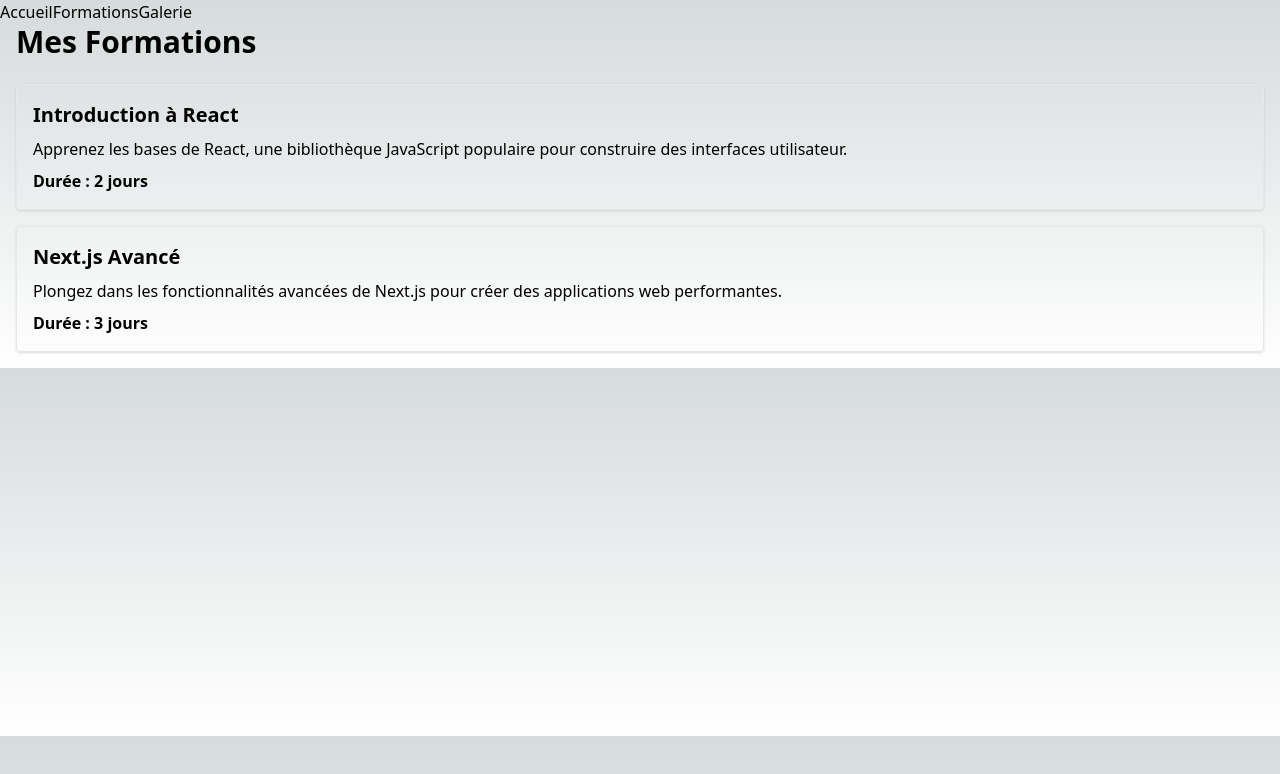
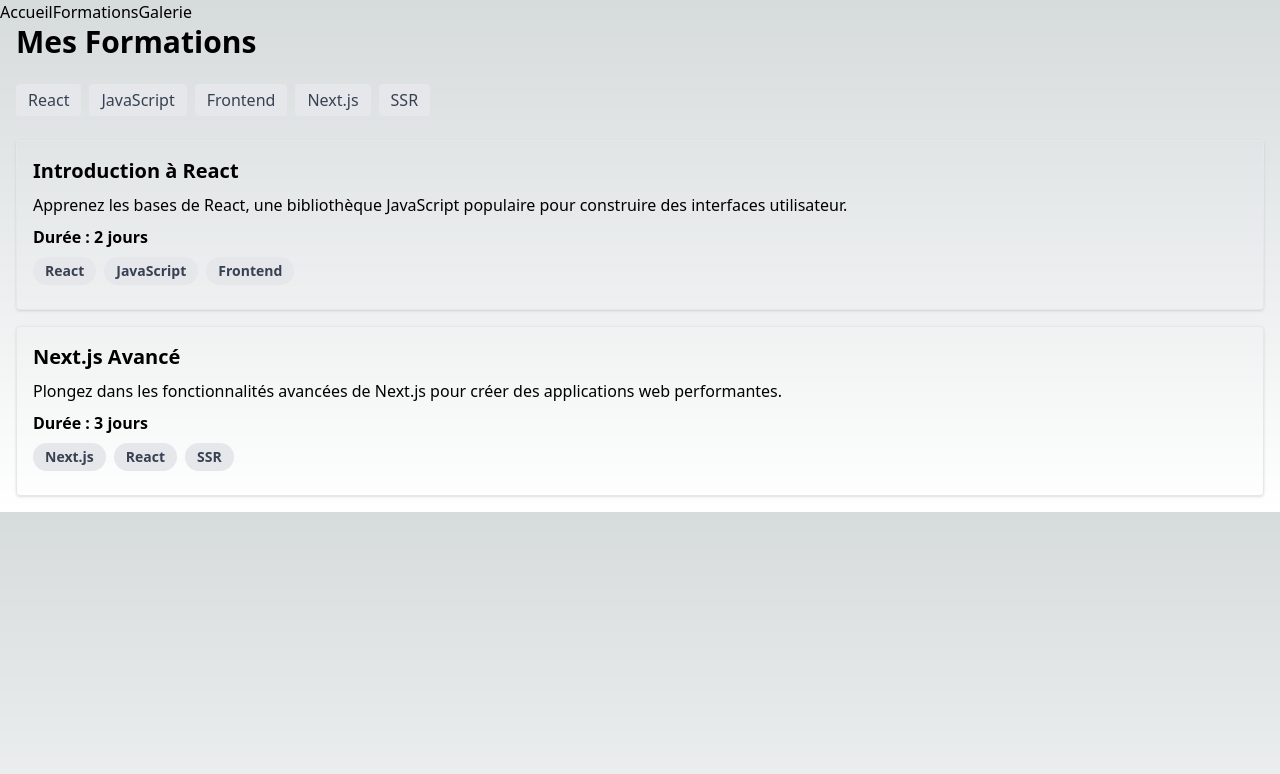
Before and after one commit to KuramaMr/mon-portfolio, a Next.js app: page /formations in a window 1280 px wide. Shown: the top 774 px of the page. Built offline with nearby package versions, Linux system fonts and the light colour scheme.

Commit message:
Ajout du système de tags pour les formations

```diff
--- a/app/components/FormationCard.js
+++ b/app/components/FormationCard.js
@@ -1,10 +1,16 @@
-
-export default function FormationCard({ titre, description, duree }) {
+export default function FormationCard({ titre, description, duree, tags }) {
     return (
       <div className="border p-4 mb-4 rounded shadow">
         <h2 className="text-xl font-bold">{titre}</h2>
         <p className="mt-2">{description}</p>
         <p className="mt-2 font-semibold">Durée : {duree}</p>
+        <div className="mt-2">
+          {tags.map(tag => (
+            <span key={tag} className="inline-block bg-gray-200 rounded-full px-3 py-1 text-sm font-semibold text-gray-700 mr-2 mb-2">
+              {tag}
+            </span>
+          ))}
+        </div>
       </div>
     );
   }
--- a/app/components/FormationEditor.js
+++ b/app/components/FormationEditor.js
@@ -4,11 +4,16 @@
 
 export default function FormationEditor() {
   const [formations, setFormations] = useState([]);
+  const [allTags, setAllTags] = useState([]);
 
   useEffect(() => {
     fetch('/api/formations')
       .then(res => res.json())
-      .then(data => setFormations(data));
+      .then(data => {
+        setFormations(data);
+        const tags = new Set(data.flatMap(formation => formation.tags));
+        setAllTags(Array.from(tags));
+      });
   }, []);
 
   const handleSave = () => {
@@ -24,7 +29,8 @@
       id: Date.now(),
       titre: 'Nouvelle formation',
       description: 'Description de la nouvelle formation',
-      duree: '1 jour'
+      duree: '1 jour',
+      tags: []
     };
     fetch('/api/formations', {
       method: 'PUT',
@@ -53,6 +59,23 @@
       });
   };
 
+  const addTag = (formationIndex, tag) => {
+    const newFormations = [...formations];
+    if (!newFormations[formationIndex].tags.includes(tag)) {
+      newFormations[formationIndex].tags.push(tag);
+      setFormations(newFormations);
+      if (!allTags.includes(tag)) {
+        setAllTags([...allTags, tag]);
+      }
+    }
+  };
+
+  const removeTag = (formationIndex, tag) => {
+    const newFormations = [...formations];
+    newFormations[formationIndex].tags = newFormations[formationIndex].tags.filter(t => t !== tag);
+    setFormations(newFormations);
+  };
+
   return (
     <div className="bg-white shadow overflow-hidden sm:rounded-lg p-6">
       <h2 className="text-2xl font-bold mb-4">Éditeur de Formations</h2>
@@ -77,7 +100,7 @@
             }}
           />
           <input
-            className="w-full p-2 border rounded"
+            className="w-full mb-2 p-2 border rounded"
             value={formation.duree}
             onChange={(e) => {
               const newFormations = [...formations];
@@ -85,6 +108,36 @@
               setFormations(newFormations);
             }}
           />
+          <div className="mb-2">
+            <h4 className="font-bold">Tags:</h4>
+            {formation.tags.map(tag => (
+              <span key={tag} className="inline-block bg-gray-200 rounded-full px-3 py-1 text-sm font-semibold text-gray-700 mr-2 mb-2">
+                {tag}
+                <button onClick={() => removeTag(index, tag)} className="ml-1 text-red-500">&times;</button>
+              </span>
+            ))}
+          </div>
+          <div className="mb-2">
+            <input
+              className="p-2 border rounded mr-2"
+              placeholder="Ajouter un tag"
+              onKeyPress={(e) => {
+                if (e.key === 'Enter') {
+                  addTag(index, e.target.value);
+                  e.target.value = '';
+                }
+              }}
+            />
+            {allTags.map(tag => (
+              <button
+                key={tag}
+                onClick={() => addTag(index, tag)}
+                className="bg-blue-500 text-white rounded px-2 py-1 text-sm mr-1 mb-1"
+              >
+                {tag}
+              </button>
+            ))}
+          </div>
           <button
             onClick={() => removeFormation(formation.id)}
             className="mt-2 px-4 py-2 bg-red-500 text-white rounded hover:bg-red-600"
--- a/app/formations/page.js
+++ b/app/formations/page.js
@@ -1,11 +1,62 @@
+'use client';
+
+import { useState, useEffect } from 'react';
 import FormationCard from '../components/FormationCard';
-import formations from '../../data/formations.json';
 
 export default function Formations() {
+  const [formations, setFormations] = useState([]);
+  const [filteredFormations, setFilteredFormations] = useState([]);
+  const [selectedTags, setSelectedTags] = useState([]);
+  const [allTags, setAllTags] = useState([]);
+
+  useEffect(() => {
+    fetch('/api/formations')
+      .then(res => res.json())
+      .then(data => {
+        setFormations(data);
+        setFilteredFormations(data);
+        const tags = new Set(data.flatMap(formation => formation.tags));
+        setAllTags(Array.from(tags));
+      });
+  }, []);
+
+  useEffect(() => {
+    if (selectedTags.length === 0) {
+      setFilteredFormations(formations);
+    } else {
+      setFilteredFormations(formations.filter(formation =>
+        selectedTags.every(tag => formation.tags.includes(tag))
+      ));
+    }
+  }, [selectedTags, formations]);
+
+  const toggleTag = (tag) => {
+    setSelectedTags(prevTags =>
+      prevTags.includes(tag)
+        ? prevTags.filter(t => t !== tag)
+        : [...prevTags, tag]
+    );
+  };
+
   return (
     <div className="container mx-auto px-4">
       <h1 className="text-3xl font-bold mb-6">Mes Formations</h1>
-      {formations.map((formation) => (
+      <div className="mb-4">
+        {allTags.map(tag => (
+          <button
+            key={tag}
+            onClick={() => toggleTag(tag)}
+            className={`mr-2 mb-2 px-3 py-1 rounded ${
+              selectedTags.includes(tag)
+                ? 'bg-blue-500 text-white'
+                : 'bg-gray-200 text-gray-700'
+            }`}
+          >
+            {tag}
+          </button>
+        ))}
+      </div>
+      {filteredFormations.map((formation) => (
         <FormationCard key={formation.id} {...formation} />
       ))}
     </div>
--- a/data/formations.json
+++ b/data/formations.json
@@ -3,12 +3,14 @@
       "id": 1,
       "titre": "Introduction à React",
       "description": "Apprenez les bases de React, une bibliothèque JavaScript populaire pour construire des interfaces utilisateur.",
-          "duree": "2 jours"
+      "duree": "2 jours",
+      "tags": ["React", "JavaScript", "Frontend"]
     },
     {
       "id": 2,
       "titre": "Next.js Avancé",
       "description": "Plongez dans les fonctionnalités avancées de Next.js pour créer des applications web performantes.",
-          "duree": "3 jours"
+      "duree": "3 jours",
+      "tags": ["Next.js", "React", "SSR"]
     }
   ]
```
Lines whose indentation alone changed are shown as unchanged.
